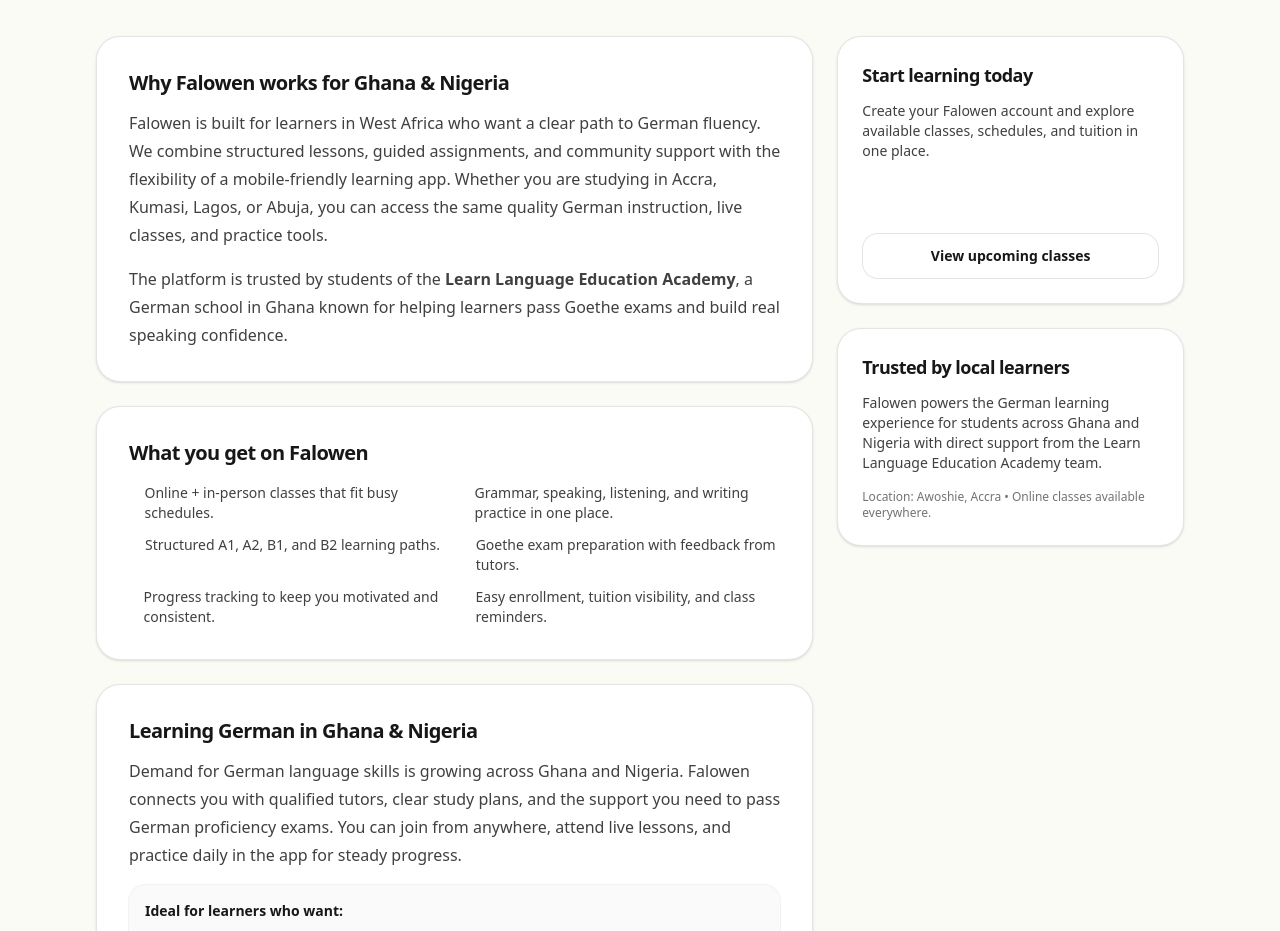
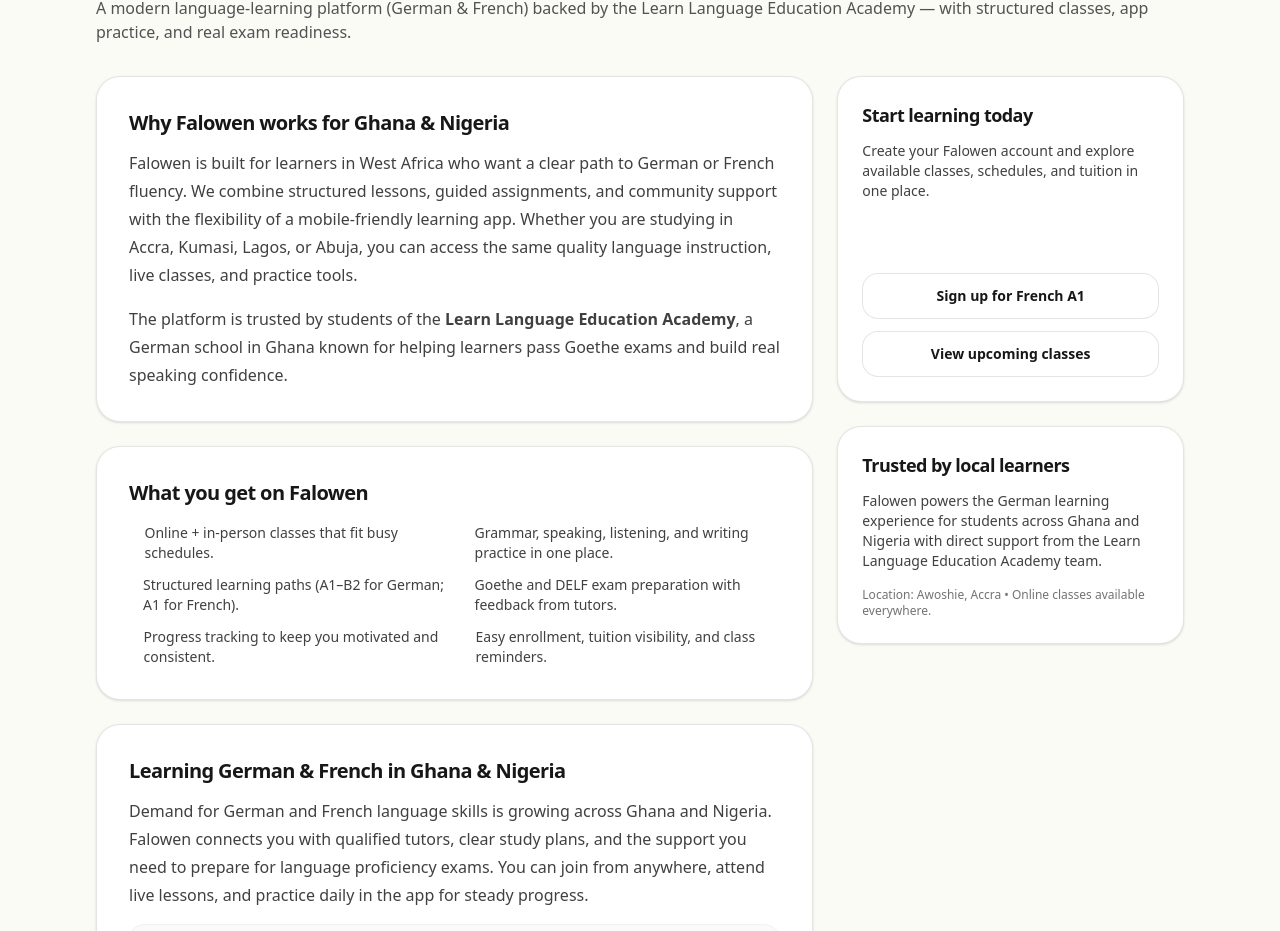
Before and after one commit to learngermanghana/learngermanghana-site, a Next.js app: page /falowen in a window 1280 px wide. Shown: the part 221-1152 px from the top of the page. Built offline with nearby package versions, Linux system fonts and the light colour scheme.

Commit message:
Update copy for German and French programs

```diff
--- a/src/app/about/page.tsx
+++ b/src/app/about/page.tsx
@@ -8,7 +8,7 @@ export default function AboutPage() {
       <section className="py-12 sm:py-16">
         <SectionTitle
           title="About Learn Language Education Academy"
-          subtitle="German language tutoring in Awoshie, Accra — onsite & online. Powered by Falowen."
+          subtitle="German and French language tutoring in Awoshie, Accra — onsite & online. Powered by Falowen."
         />
 
         <div className="grid gap-6 lg:grid-cols-3">
@@ -16,10 +16,12 @@ export default function AboutPage() {
           <div className="lg:col-span-2 rounded-3xl border border-black/10 bg-white p-6 sm:p-8 shadow-sm">
             <h2 className="text-xl font-semibold">Who we are</h2>
             <p className="mt-3 text-neutral-700 leading-7">
-              <span className="font-semibold">Learn Language Education Academy</span> is a German language school in
-              Awoshie, Accra, founded by the creators of the <span className="font-semibold">Falowen German Learning App</span>.
-              We help learners of all ages build real speaking confidence through structured lessons, consistent practice,
-              and strong tutor guidance — both <span className="font-semibold">onsite</span> and <span className="font-semibold">online</span>.
+              <span className="font-semibold">Learn Language Education Academy</span> is a German and French language
+              school in Awoshie, Accra, founded by the creators of the{" "}
+              <span className="font-semibold">Falowen German & French learning app</span>. We help learners of all ages
+              build real speaking confidence through structured lessons, consistent practice, and strong tutor guidance
+              — both <span className="font-semibold">onsite</span> and{" "}
+              <span className="font-semibold">online</span>.
             </p>
 
             <p className="mt-4 text-neutral-700 leading-7">
--- a/src/app/falowen/page.tsx
+++ b/src/app/falowen/page.tsx
@@ -5,13 +5,13 @@ import { SectionTitle } from "@/components/SectionTitle";
 import { LINKS, SITE } from "@/lib/site";
 
 export const metadata: Metadata = {
-  title: "Falowen | Learn German in Ghana & Nigeria",
+  title: "Falowen | Learn German & French in Ghana & Nigeria",
   description:
-    "Discover Falowen, the modern German learning platform trusted in Ghana and Nigeria. Study online or in-person, practice with the app, and prepare for Goethe exams with expert tutors.",
+    "Discover Falowen, the modern language-learning platform (German & French) trusted in Ghana and Nigeria. Study online or in-person, practice with the app, and prepare for Goethe and DELF exams with expert tutors.",
   openGraph: {
-    title: "Falowen | Learn German in Ghana & Nigeria",
+    title: "Falowen | Learn German & French in Ghana & Nigeria",
     description:
-      "Discover Falowen, the modern German learning platform trusted in Ghana and Nigeria. Study online or in-person, practice with the app, and prepare for Goethe exams with expert tutors.",
+      "Discover Falowen, the modern language-learning platform (German & French) trusted in Ghana and Nigeria. Study online or in-person, practice with the app, and prepare for Goethe and DELF exams with expert tutors.",
   },
 };
 
@@ -20,8 +20,8 @@ export default function FalowenPage() {
     <Container>
       <section className="py-12 sm:py-16">
         <SectionTitle
-          title="Falowen: The right place to learn German in Ghana & Nigeria"
-          subtitle="A modern German learning platform backed by the Learn Language Education Academy — with structured classes, app practice, and real exam readiness."
+          title="Falowen: The right place to learn German & French in Ghana & Nigeria"
+          subtitle="A modern language-learning platform (German & French) backed by the Learn Language Education Academy — with structured classes, app practice, and real exam readiness."
         />
 
         <div className="grid gap-6 lg:grid-cols-3">
@@ -29,10 +29,10 @@ export default function FalowenPage() {
             <div className="rounded-3xl border border-black/10 bg-white p-6 sm:p-8 shadow-sm">
               <h2 className="text-xl font-semibold">Why Falowen works for Ghana & Nigeria</h2>
               <p className="mt-3 text-neutral-700 leading-7">
-                Falowen is built for learners in West Africa who want a clear path to German fluency. We combine
-                structured lessons, guided assignments, and community support with the flexibility of a
+                Falowen is built for learners in West Africa who want a clear path to German or French fluency. We
+                combine structured lessons, guided assignments, and community support with the flexibility of a
                 mobile-friendly learning app. Whether you are studying in Accra, Kumasi, Lagos, or Abuja, you can
-                access the same quality German instruction, live classes, and practice tools.
+                access the same quality language instruction, live classes, and practice tools.
               </p>
               <p className="mt-4 text-neutral-700 leading-7">
                 The platform is trusted by students of the <span className="font-semibold">{SITE.brand}</span>, a
@@ -46,8 +46,8 @@ export default function FalowenPage() {
                 {[
                   "Online + in-person classes that fit busy schedules.",
                   "Grammar, speaking, listening, and writing practice in one place.",
-                  "Structured A1, A2, B1, and B2 learning paths.",
-                  "Goethe exam preparation with feedback from tutors.",
+                  "Structured learning paths (A1–B2 for German; A1 for French).",
+                  "Goethe and DELF exam preparation with feedback from tutors.",
                   "Progress tracking to keep you motivated and consistent.",
                   "Easy enrollment, tuition visibility, and class reminders.",
                 ].map((item) => (
@@ -60,16 +60,17 @@ export default function FalowenPage() {
             </div>
 
             <div className="rounded-3xl border border-black/10 bg-white p-6 sm:p-8 shadow-sm">
-              <h2 className="text-xl font-semibold">Learning German in Ghana & Nigeria</h2>
+              <h2 className="text-xl font-semibold">Learning German & French in Ghana & Nigeria</h2>
               <p className="mt-3 text-neutral-700 leading-7">
-                Demand for German language skills is growing across Ghana and Nigeria. Falowen connects you with
-                qualified tutors, clear study plans, and the support you need to pass German proficiency exams. You can
-                join from anywhere, attend live lessons, and practice daily in the app for steady progress.
+                Demand for German and French language skills is growing across Ghana and Nigeria. Falowen connects you
+                with qualified tutors, clear study plans, and the support you need to prepare for language proficiency
+                exams. You can join from anywhere, attend live lessons, and practice daily in the app for steady
+                progress.
               </p>
               <div className="mt-4 rounded-2xl bg-neutral-50 p-4 ring-1 ring-black/5">
                 <div className="text-sm font-semibold">Ideal for learners who want:</div>
                 <ul className="mt-2 space-y-2 text-sm text-neutral-700">
-                  <li>• German for study abroad, visas, or relocation planning.</li>
+                  <li>• German or French for study abroad, visas or relocation planning.</li>
                   <li>• A structured path from beginner to intermediate levels.</li>
                   <li>• A supportive learning community with real accountability.</li>
                 </ul>
@@ -91,6 +92,14 @@ export default function FalowenPage() {
                   className="inline-flex items-center justify-center rounded-2xl bg-brand-950 px-5 py-3 text-sm font-semibold text-white hover:bg-brand-900"
                 >
                   Go to Falowen
+                </a>
+                <a
+                  href="https://register.falowen.app/french"
+                  target="_blank"
+                  rel="noreferrer"
+                  className="inline-flex items-center justify-center rounded-2xl border border-black/10 bg-white px-5 py-3 text-sm font-semibold hover:bg-neutral-50"
+                >
+                  Sign up for French A1
                 </a>
                 <Link
                   href="/classes"
--- a/src/app/page.tsx
+++ b/src/app/page.tsx
@@ -56,7 +56,7 @@ export default async function HomePage() {
         <Container>
           <div className="relative py-12 sm:py-20 text-white">
             <div className="flex flex-wrap items-center gap-2 text-xs sm:text-sm">
-              <Badge>German School • Ghana</Badge>
+              <Badge>Language School • Ghana</Badge>
               <Badge>A1–C1 Programs</Badge>
               <Badge>Powered by Falowen</Badge>
             </div>
@@ -65,7 +65,7 @@ export default async function HomePage() {
               {/* Left text */}
               <div>
                 <h1 className="text-3xl sm:text-6xl font-semibold leading-[1.12] sm:leading-[1.05] text-white">
-                  Learn German the smart way —
+                  Learn German & French the smart way —
                   <span className="text-amber-200"> class + app practice</span>.
                 </h1>
 
```
